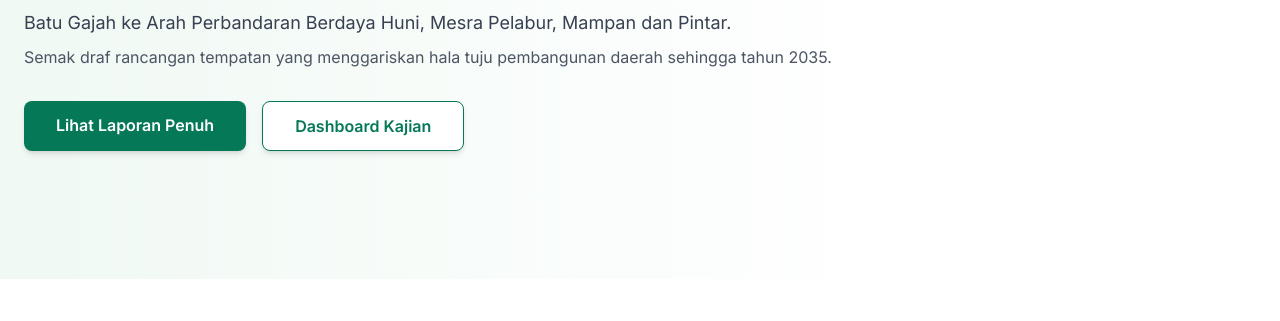
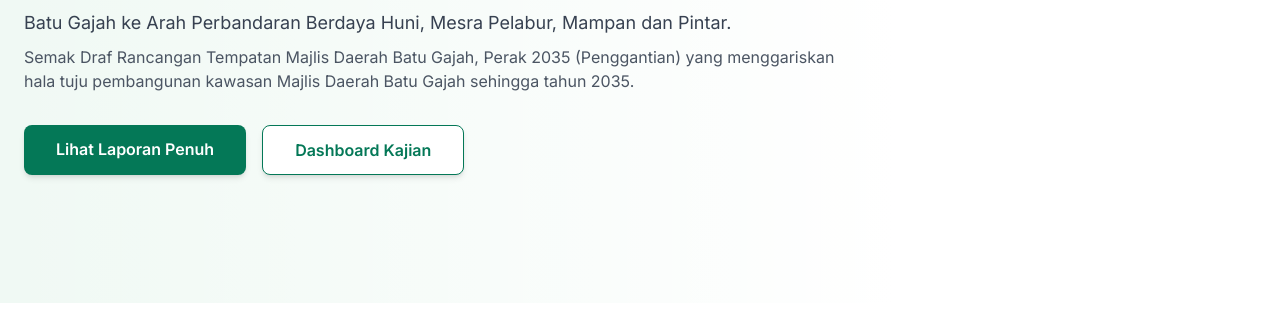
Before and after one commit to fazli-bit/RtBatuGajah, a plain HTML site: page index.html in a window 1280 px wide. Shown: the part 311-632 px from the top of the page. Drawn offline with nearby package versions, Linux system fonts and the light colour scheme.

Commit message:
Update index.html

```diff
--- a/index.html
+++ b/index.html
@@ -43,7 +43,7 @@
             <div class="w-full md:w-1/2 lg:w-2/3">
                 <h2 class="text-3xl md:text-5xl font-bold text-emerald-900 leading-tight">Membentuk Masa Depan Batu Gajah</h2>
                 <p class="mt-4 text-lg text-gray-700">Batu Gajah ke Arah Perbandaran Berdaya Huni, Mesra Pelabur, Mampan dan Pintar.</p>
-                <p class="mt-2 text-gray-600">Semak draf rancangan tempatan yang menggariskan hala tuju pembangunan daerah sehingga tahun 2035.</p>
+                <p class="mt-2 text-gray-600">Semak Draf Rancangan Tempatan Majlis Daerah Batu Gajah, Perak 2035 (Penggantian) yang menggariskan hala tuju pembangunan kawasan Majlis Daerah Batu Gajah sehingga tahun 2035.</p>
                 <div class="mt-8 flex flex-col sm:flex-row space-y-4 sm:space-y-0 sm:space-x-4">
                     <a href="https://drive.google.com/drive/folders/1m9kyPavrSGXQkbmxw68c8TLVDwgws2KD" class="w-full sm:w-auto inline-block text-center bg-emerald-700 text-white font-semibold py-3 px-8 rounded-lg shadow-md hover:bg-emerald-800 transition duration-300 transform hover:scale-105">
                         Lihat Laporan Penuh
```
